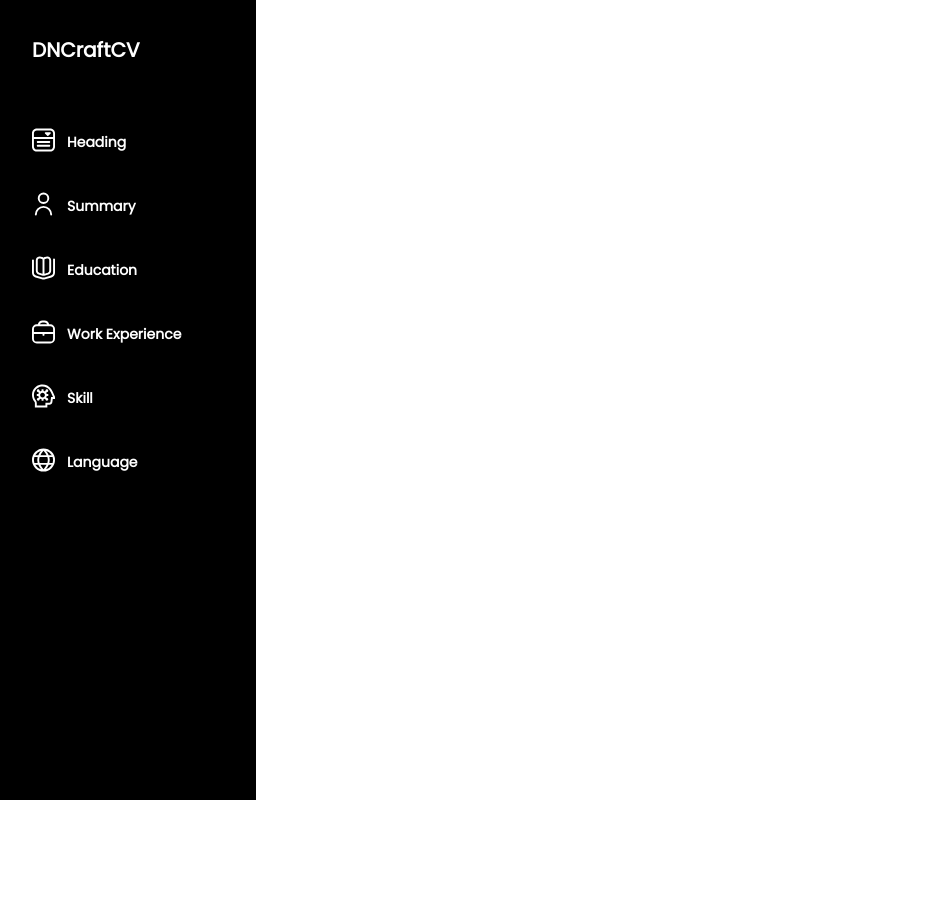
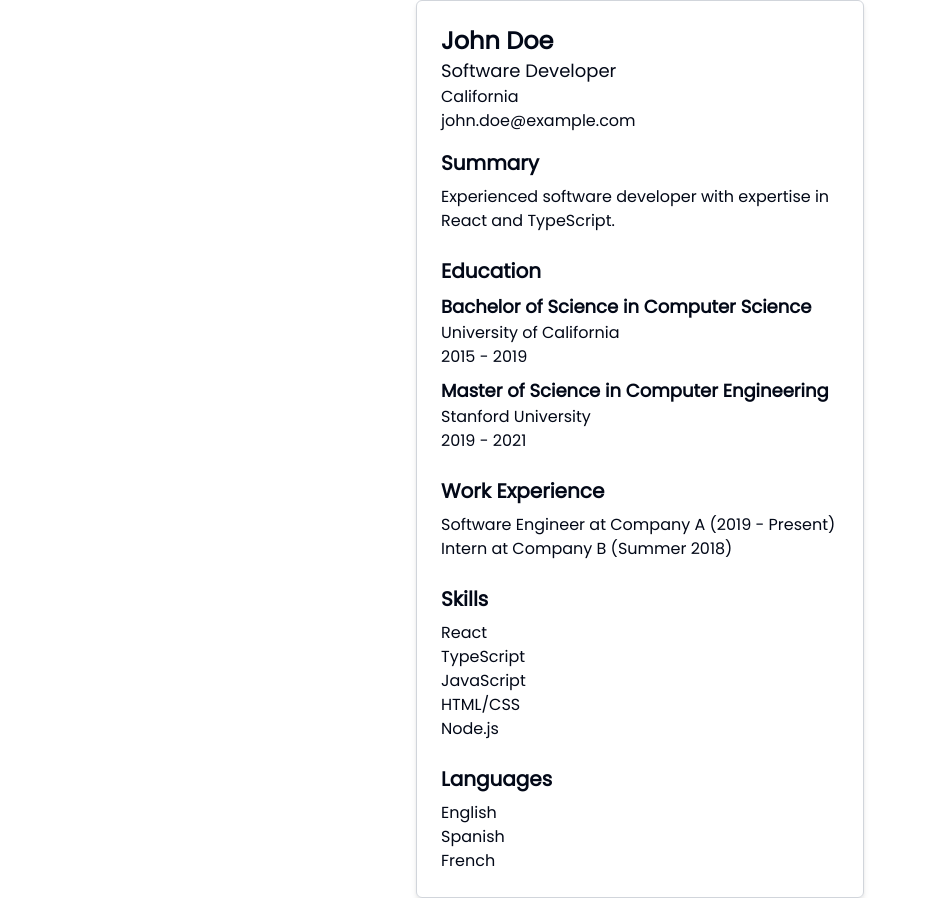
Before and after one commit to ManisaBachtiar/DNCraftCV, a React (Vite) app: page /template1 in a window 1280 px wide. Shown: the whole page, without its empty margins (0-927 px from the left). Before the commit the page ends 800 px from the top, so only its background shows below. Built offline with nearby package versions, Linux system fonts and the light colour scheme.

Commit message:
Template implementation

```diff
--- a/src/App.tsx
+++ b/src/App.tsx
@@ -10,6 +10,7 @@ import Work from "./forms/work";
 import Export from "./forms/export";
 import Skill from "./forms/skill";
 import Language from "./forms/language";
+import Template1 from "./template cv/template1cv";
 const App: React.FC = () => {
  return (
     <Router>
@@ -17,6 +18,7 @@ const App: React.FC = () => {
         <Route path="/" element={<Home />} />
         <Route path="/template" element={<Template />} />
         <Route path="/export" element={<Export />} />
+        <Route path="/template1" element={<Template1/>} />
         <Route path="/*" element={
           <div className="flex">
             <Sidebar />
--- /dev/null
+++ b/src/components/template component/template1.tsx
@@ -0,0 +1,81 @@
+import React from 'react';
+
+interface CVProps {
+  firstName: string;
+  lastName: string;
+  profession: string;
+  province: string;
+  email: string;
+  summary: string;
+  education: { startDate: string; institution: string; degree: string }[];
+  workExperience: string[];
+  skills: string[];
+  languages: string[];
+}
+
+const CV: React.FC<CVProps> = ({
+  firstName,
+  lastName,
+  profession,
+  province,
+  email,
+  summary,
+  education,
+  workExperience,
+  skills,
+  languages,
+}) => {
+  return (
+    <div className="p-6 max-w-md mx-auto border border-gray-300 shadow-md rounded-md">
+      <div className="mb-4">
+        <h1 className="text-2xl font-bold">{`${firstName} ${lastName}`}</h1>
+        <p className="text-lg">{profession}</p>
+        <p>{province}</p>
+        <p>{email}</p>
+      </div>
+
+      <div className="mb-6">
+        <h2 className="text-xl font-bold mb-2">Summary</h2>
+        <p>{summary}</p>
+      </div>
+
+      <div className="mb-6">
+        <h2 className="text-xl font-bold mb-2">Education</h2>
+        {education.map((edu, index) => (
+          <div key={index} className="mb-2">
+            <p className="text-lg font-semibold">{edu.degree}</p>
+            <p>{edu.institution}</p>
+            <p>{edu.startDate}</p>
+          </div>
+        ))}
+      </div>
+
+      <div className="mb-6">
+        <h2 className="text-xl font-bold mb-2">Work Experience</h2>
+        {workExperience.map((exp, index) => (
+          <p key={index}>{exp}</p>
+        ))}
+      </div>
+
+      <div className="mb-6">
+        <h2 className="text-xl font-bold mb-2">Skills</h2>
+        <ul>
+          {skills.map((skill, index) => (
+            <li key={index}>{skill}</li>
+          ))}
+        </ul>
+      </div>
+
+      <div>
+        <h2 className="text-xl font-bold mb-2">Languages</h2>
+        <ul>
+          {languages.map((language, index) => (
+            <li key={index}>{language}</li>
+          ))}
+        </ul>
+      </div>
+    </div>
+  );
+};
+
+export default CV;
--- a/src/components/ui/sidebar.tsx
+++ b/src/components/ui/sidebar.tsx
@@ -1,25 +1,27 @@
 import React, { useState } from "react";
+import { Link, useLocation } from "react-router-dom";
 import heading from "../../assets/heading.svg";
 import summary from "../../assets/summary.svg";
 import education from "../../assets/education.svg";
 import work from "../../assets/work.svg";
 import skill from "../../assets/skill.svg";
 import language from "../../assets/language.svg";
-import { Link } from "react-router-dom";
+
 const Sidebar: React.FC = () => {
-  const [activeItem, setActiveItem] = useState("text");
+  const location = useLocation();
+  const [activeItem, setActiveItem] = useState(location.pathname.substring(1));
 
   const AddSideBarItem: React.FC<{ img: any; text: string }> = ({
     img,
     text,
   }) => {
-    const isActive = activeItem === text;
+    const isActive = activeItem === text.toLowerCase();
     return (
       <li
         className={`px-8 py-5 text-white flex hover:bg-gray-700 ${
           isActive ? "bg-blue-500 text-white" : ""
         }`}
-        onClick={() => setActiveItem(text)}
+        onClick={() => setActiveItem(text.toLowerCase())}
       >
         <img src={img} className="w-[12%] mr-3" alt="" />
         <p className="mt-1 ">{text}</p>
@@ -34,23 +36,23 @@ const Sidebar: React.FC = () => {
           <h1 className="text-xl font-bold">DNCraftCV</h1>
         </div>
         <ul className="py-2 font-bold text-sm">
-          <Link to={"/heading"}>
+          <Link to="/heading">
             <AddSideBarItem img={heading} text="Heading" />
           </Link>
-          <Link to ={"/summary"}>
-          <AddSideBarItem img={summary} text="Summary" />
+          <Link to="/summary">
+            <AddSideBarItem img={summary} text="Summary" />
           </Link>
-          <Link to ={"/education"}>
-          <AddSideBarItem img={education} text="Education" />
+          <Link to="/education">
+            <AddSideBarItem img={education} text="Education" />
           </Link>
-          <Link to = {"/work"}>
-          <AddSideBarItem img={work} text="Work Experience" />
+          <Link to="/work">
+            <AddSideBarItem img={work} text="Work Experience" />
           </Link>
-          <Link to = {"/skill"}>
-          <AddSideBarItem img={skill} text="Skill" />
+          <Link to="/skill">
+            <AddSideBarItem img={skill} text="Skill" />
           </Link>
-          <Link to = {"/language"}>
-          <AddSideBarItem img={language} text="Language" />
+          <Link to="/language">
+            <AddSideBarItem img={language} text="Language" />
           </Link>
         </ul>
       </div>
--- a/src/forms/export.tsx
+++ b/src/forms/export.tsx
@@ -2,6 +2,7 @@ import { Button } from "@/components/ui/button";
 import Img from "../assets/templateImg.jpg";
 import Github from "../assets/github.svg";
 import Coffee from  "../assets/coffee.svg";
+import { Link } from "react-router-dom";
 const Export = () => {
   return (
     <>
@@ -16,7 +17,9 @@ const Export = () => {
       <div className="flex justify-center">
         <div className="bg-white my-8 border-2 border-slate-300 w-96 h-96">
           <div className="flex justify-center items-center flex-col mx-12 mt-28">
+            <Link to ="/template1">
             <Button className="px-12 my-1">Download DOC</Button>
+            </Link>
             <Button className="px-12 my-1">Download PDF</Button>
           </div>
           <div className="flex justify-center items-center mt-4">
--- /dev/null
+++ b/src/template cv/template1cv.tsx
@@ -0,0 +1,29 @@
+import React from 'react';
+import CV from "@/components/template component/template1";
+
+const Template1: React.FC = () => {
+  return (
+    <div className="App">
+      <CV
+        firstName="John"
+        lastName="Doe"
+        profession="Software Developer"
+        province="California"
+        email="john.doe@example.com"
+        summary="Experienced software developer with expertise in React and TypeScript."
+        education={[
+          { startDate: '2015 - 2019', institution: 'University of California', degree: 'Bachelor of Science in Computer Science' },
+          { startDate: '2019 - 2021', institution: 'Stanford University', degree: 'Master of Science in Computer Engineering' },
+        ]}
+        workExperience={[
+          'Software Engineer at Company A (2019 - Present)',
+          'Intern at Company B (Summer 2018)',
+        ]}
+        skills={['React', 'TypeScript', 'JavaScript', 'HTML/CSS', 'Node.js']}
+        languages={['English', 'Spanish', 'French']}
+      />
+    </div>
+  );
+};
+1
+export default Template1;
```
